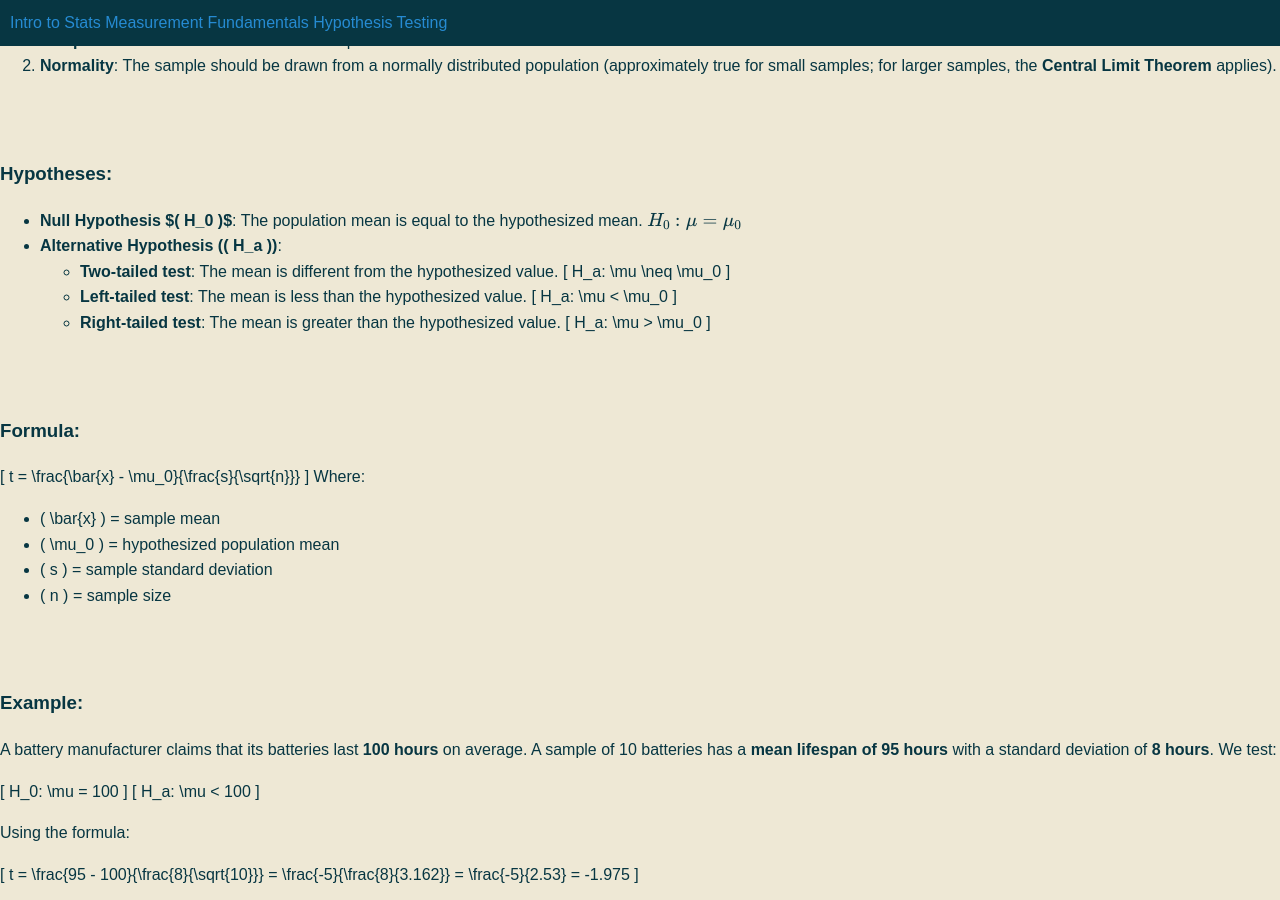
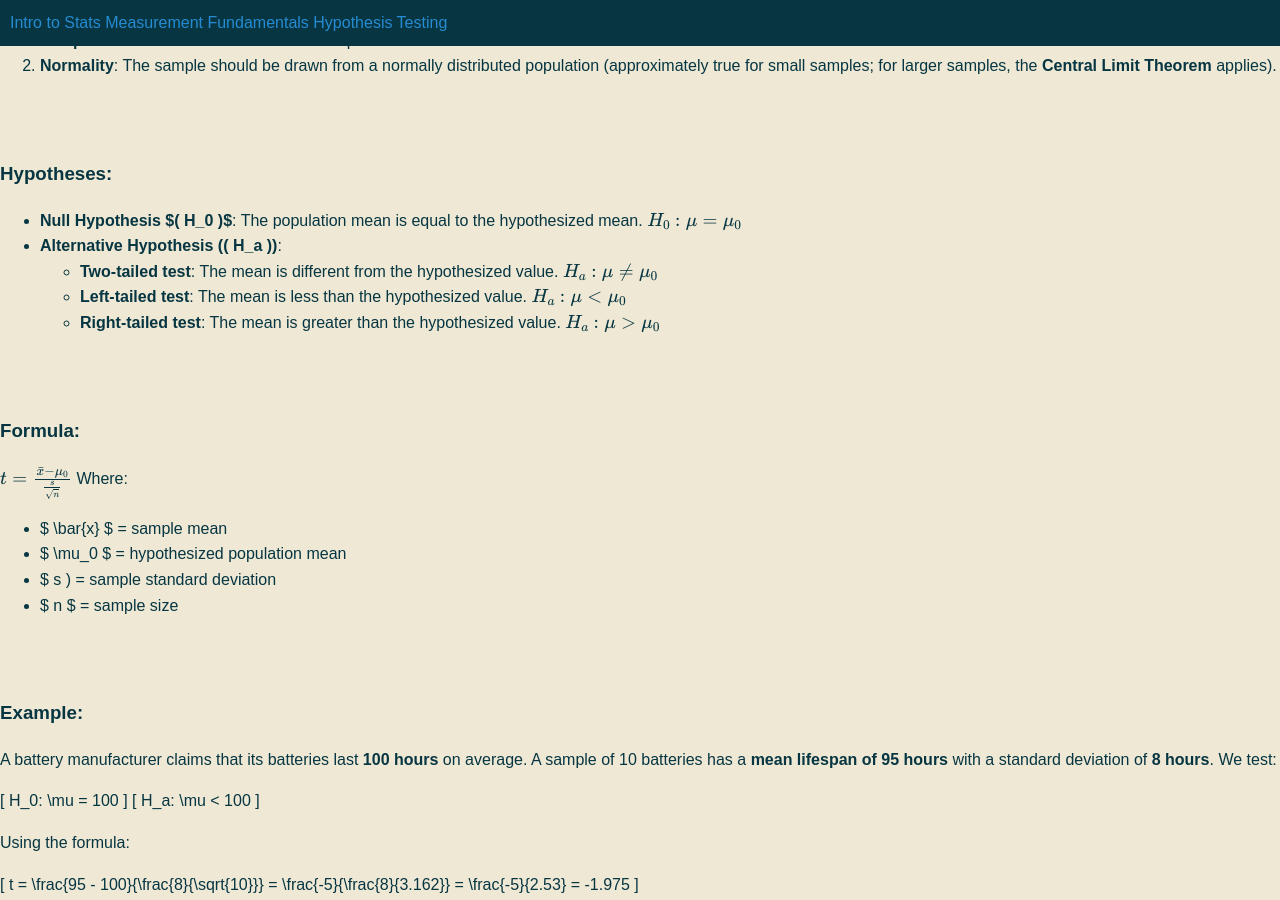
Before and after one commit to mrsoltys/ProbStat.github.io, a Jekyll site: the page built from HypothesisTesting.md, in a window 1280 px wide and 900 px high, scrolled down 522 px. Built offline with Jekyll 4.4.1, drawn with Linux system fonts in a browser that asks for light colours; comment, search, counter and statistics services are not loaded.

Commit message:
Update HypothesisTesting.md

```diff
--- a/HypothesisTesting.md
+++ b/HypothesisTesting.md
@@ -31,27 +31,27 @@ The **One-Sample T-Test** is used to determine whether the mean of a single samp
   $$
 - **Alternative Hypothesis (\( H_a \))**:
   - **Two-tailed test**: The mean is different from the hypothesized value.
-    \[
+    $$
     H_a: \mu \neq \mu_0
-    \]
+    $$
   - **Left-tailed test**: The mean is less than the hypothesized value.
-    \[
+    $$
     H_a: \mu < \mu_0
-    \]
+    $$
   - **Right-tailed test**: The mean is greater than the hypothesized value.
-    \[
+    $$
     H_a: \mu > \mu_0
-    \]
+    $$
 
 ### Formula:
-\[
+$$
 t = \frac{\bar{x} - \mu_0}{\frac{s}{\sqrt{n}}}
-\]
+$$
 Where:
-- \( \bar{x} \) = sample mean
-- \( \mu_0 \) = hypothesized population mean
-- \( s \) = sample standard deviation
-- \( n \) = sample size
+- $ \bar{x} $ = sample mean
+- $ \mu_0 $ = hypothesized population mean
+- $ s \) = sample standard deviation
+- $ n $ = sample size
 
 ### Example:
 A battery manufacturer claims that its batteries last **100 hours** on average. A sample of 10 batteries has a **mean lifespan of 95 hours** with a standard deviation of **8 hours**. We test:
```
